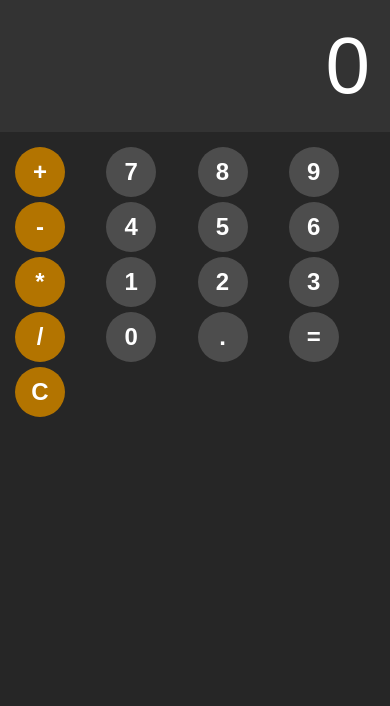
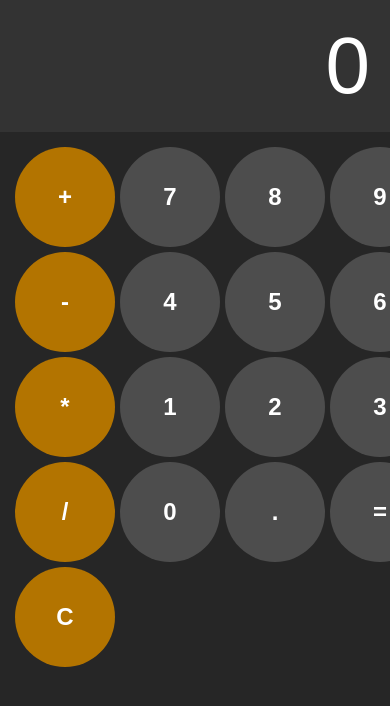
Before and after one commit to Igrek2001/igrek2001.github.io, a plain HTML site: page index.html in a window 390 px wide. Drawn offline with Linux system fonts and the light colour scheme.

Commit message:
Update style.css

```diff
--- a/assets/css/style.css
+++ b/assets/css/style.css
@@ -79,8 +79,6 @@ button:active{
         padding: 15px;
     }
     button{
-        height: 50px;
-        width:50px;
         font-size: 1.5rem;
     }
 }
```
